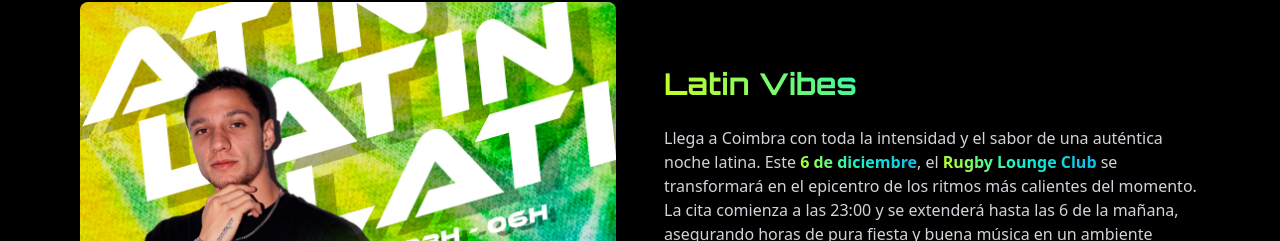
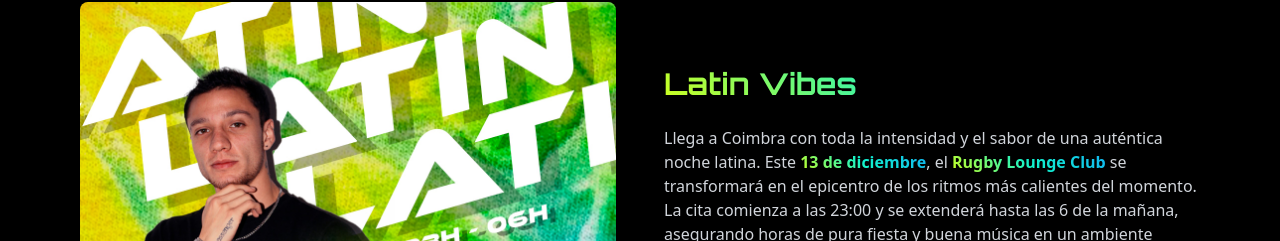
Before and after one commit to EdgarDNavarro/dj-odiel, a React (Vite) app: page / in a window 1280 px wide. Shown: the part 3148-3389 px from the top of the page. Built offline with nearby package versions, Linux system fonts and the light colour scheme; a web font is replaced by a local one.

Commit message:
playsInline

```diff
--- a/src/components/Events.tsx
+++ b/src/components/Events.tsx
@@ -98,7 +98,7 @@ const Events = () => {
 
           <div >
             <h4 className="text-3xl font-bold mb-6 gradient-vibes font-orbitron">Latin Vibes</h4>
-            <p className="text-gray-300 my-4">Llega a Coimbra con toda la intensidad y el sabor de una auténtica noche latina. Este <b className='gradient-vibes'>6 de diciembre</b>, el <b className='gradient-vibes'>Rugby Lounge Club</b> se transformará en el epicentro de los ritmos más calientes del momento. La cita comienza a las 23:00 y se extenderá hasta las 6 de la mañana, asegurando horas de pura fiesta y buena música en un ambiente inolvidable.</p>
+            <p className="text-gray-300 my-4">Llega a Coimbra con toda la intensidad y el sabor de una auténtica noche latina. Este <b className='gradient-vibes'>13 de diciembre</b>, el <b className='gradient-vibes'>Rugby Lounge Club</b> se transformará en el epicentro de los ritmos más calientes del momento. La cita comienza a las 23:00 y se extenderá hasta las 6 de la mañana, asegurando horas de pura fiesta y buena música en un ambiente inolvidable.</p>
             <p className="text-gray-300">El encargado de encender la pista de baile será el reconocido <b className='gradient-vibes'>DJ Odiel</b>, quien traerá su inconfundible estilo para mantener la energía al máximo durante toda la noche. Con una mezcla de clásicos y éxitos actuales, cada canción será un motivo para perderte en la música y dejarte llevar por el ritmo. <b className='gradient-vibes'>Latin Vibes</b> te promete una noche llena de emoción y buenos momentos que no querrás perderte.</p>
 
             <motion.button
--- a/src/components/VideoPlayer.tsx
+++ b/src/components/VideoPlayer.tsx
@@ -25,7 +25,15 @@ const VideoPlayer: React.FC<VideoPlayerProps> = ({ url, index, thumbnail }) => {
         playing={false}
         light={thumbnail || false}
         playsinline={true}
+        config={{
+          file: {
+            attributes: {
+              playsInline: true,
+            },
+          },
+        }}
       />
+
     </motion.div>
   );
 };
```
Also changed, not shown: public/dj/DSC05742.jpeg (deleted), public/dj/gallery18.jpg.
